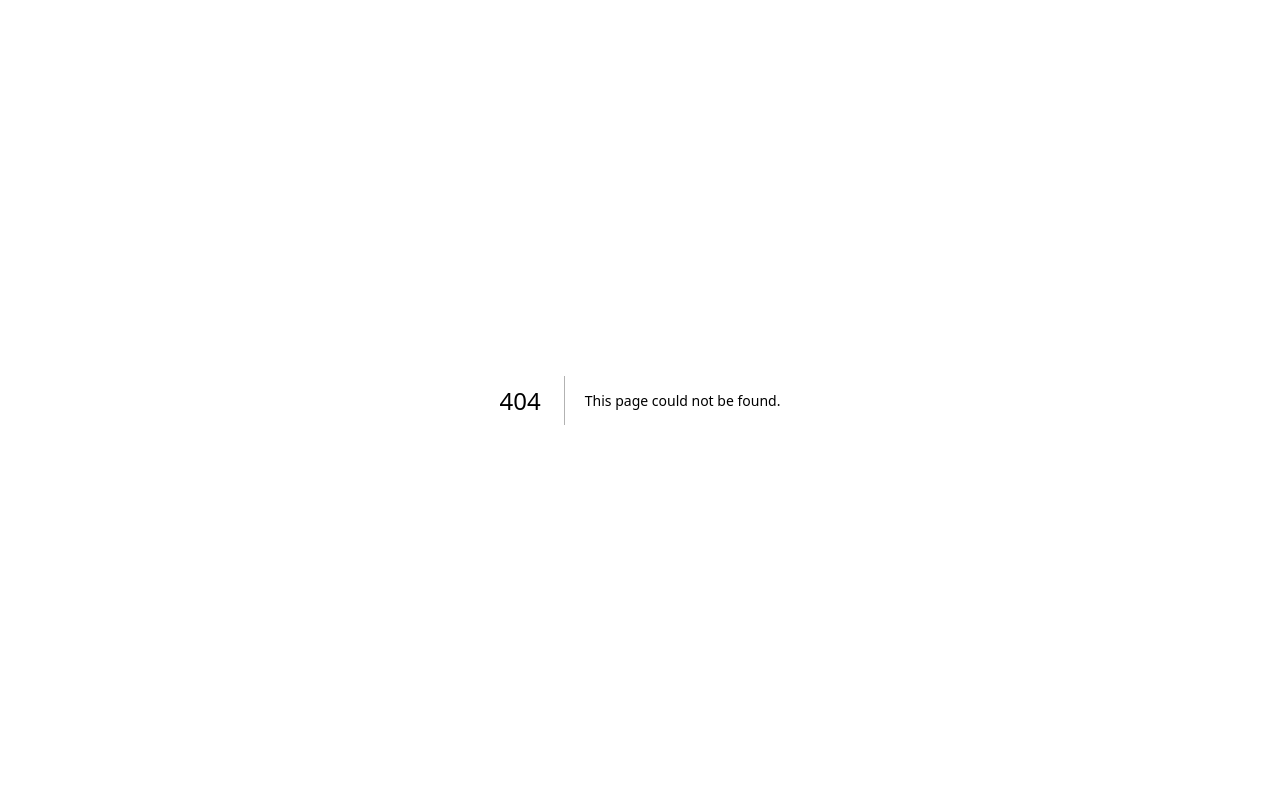
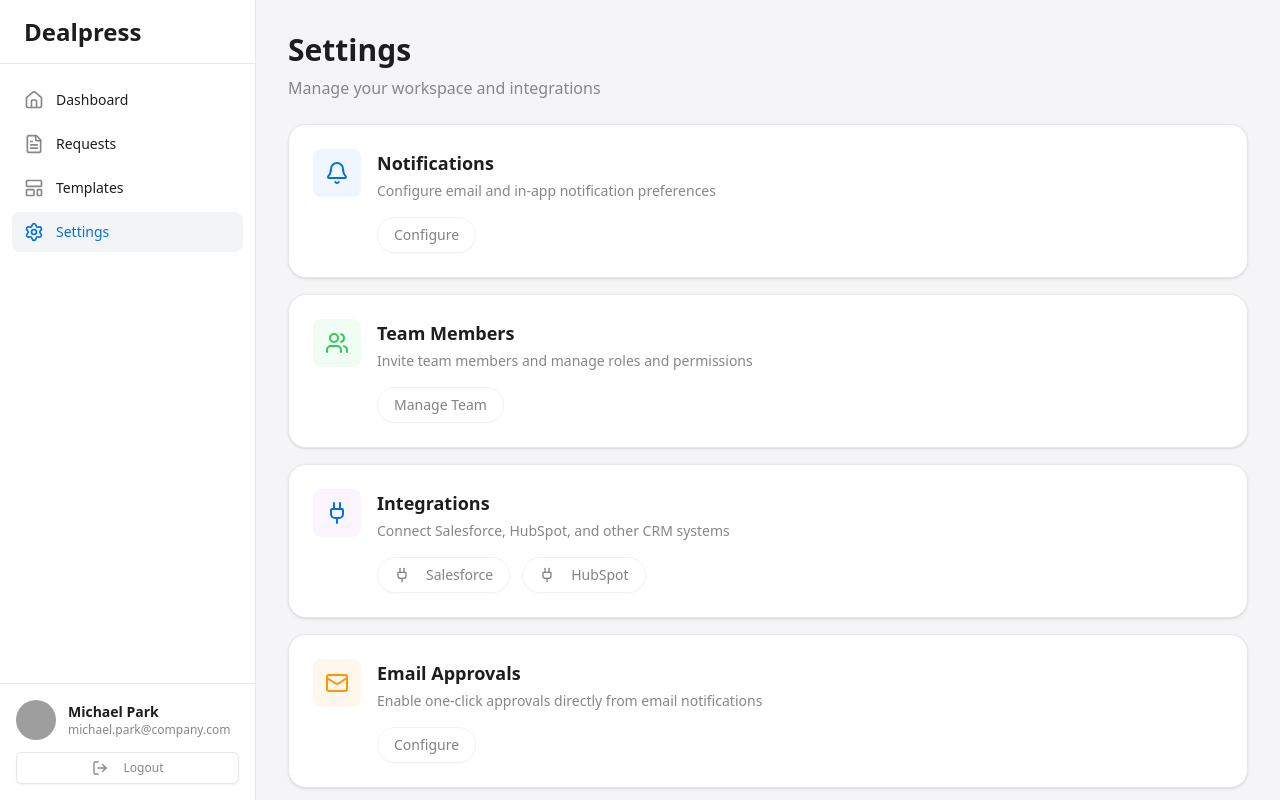
Before and after one commit to rirr-droid/dealpress, a Next.js app: page /settings in a window 1280 px wide. Before the commit this address had no page. Built offline with nearby package versions, Linux system fonts and the light colour scheme; grey boxes are pictures that could not be loaded.

Commit message:
Add Templates and Settings placeholder pages
- Created templates page with coming soon message and feature preview
- Created settings page with sections for notifications, team, integrations, and email
- Fixed navigation - no more 404 errors

```diff
--- /dev/null
+++ b/app/(dashboard)/settings/page.tsx
@@ -0,0 +1,115 @@
+"use client";
+
+import { Card } from "@/components/ui/card";
+import { Button } from "@/components/ui/button";
+import { Settings, Bell, Users, Plug, Mail } from "lucide-react";
+
+export default function SettingsPage() {
+  return (
+    <div className="space-y-6">
+      {/* Header */}
+      <div>
+        <h1 className="text-3xl font-bold text-[#1d1d1f] mb-2">Settings</h1>
+        <p className="text-[#86868b]">Manage your workspace and integrations</p>
+      </div>
+
+      {/* Settings Sections */}
+      <div className="grid gap-4">
+        {/* Notifications */}
+        <Card className="p-6 rounded-[18px] border border-gray-200">
+          <div className="flex items-start gap-4">
+            <div className="p-3 bg-blue-50 rounded-lg">
+              <Bell className="w-6 h-6 text-[#0071e3]" />
+            </div>
+            <div className="flex-1">
+              <h3 className="text-lg font-semibold text-[#1d1d1f] mb-1">Notifications</h3>
+              <p className="text-sm text-[#86868b] mb-4">
+                Configure email and in-app notification preferences
+              </p>
+              <Button variant="outline" className="rounded-full" disabled>
+                Configure
+              </Button>
+            </div>
+          </div>
+        </Card>
+
+        {/* Team Members */}
+        <Card className="p-6 rounded-[18px] border border-gray-200">
+          <div className="flex items-start gap-4">
+            <div className="p-3 bg-green-50 rounded-lg">
+              <Users className="w-6 h-6 text-[#34c759]" />
+            </div>
+            <div className="flex-1">
+              <h3 className="text-lg font-semibold text-[#1d1d1f] mb-1">Team Members</h3>
+              <p className="text-sm text-[#86868b] mb-4">
+                Invite team members and manage roles and permissions
+              </p>
+              <Button variant="outline" className="rounded-full" disabled>
+                Manage Team
+              </Button>
+            </div>
+          </div>
+        </Card>
+
+        {/* Integrations */}
+        <Card className="p-6 rounded-[18px] border border-gray-200">
+          <div className="flex items-start gap-4">
+            <div className="p-3 bg-purple-50 rounded-lg">
+              <Plug className="w-6 h-6 text-[#0071e3]" />
+            </div>
+            <div className="flex-1">
+              <h3 className="text-lg font-semibold text-[#1d1d1f] mb-1">Integrations</h3>
+              <p className="text-sm text-[#86868b] mb-4">
+                Connect Salesforce, HubSpot, and other CRM systems
+              </p>
+              <div className="flex gap-3">
+                <Button variant="outline" className="rounded-full" disabled>
+                  <Plug className="w-4 h-4 mr-2" />
+                  Salesforce
+                </Button>
+                <Button variant="outline" className="rounded-full" disabled>
+                  <Plug className="w-4 h-4 mr-2" />
+                  HubSpot
+                </Button>
+              </div>
+            </div>
+          </div>
+        </Card>
+
+        {/* Email Settings */}
+        <Card className="p-6 rounded-[18px] border border-gray-200">
+          <div className="flex items-start gap-4">
+            <div className="p-3 bg-orange-50 rounded-lg">
+              <Mail className="w-6 h-6 text-[#ff9500]" />
+            </div>
+            <div className="flex-1">
+              <h3 className="text-lg font-semibold text-[#1d1d1f] mb-1">Email Approvals</h3>
+              <p className="text-sm text-[#86868b] mb-4">
+                Enable one-click approvals directly from email notifications
+              </p>
+              <Button variant="outline" className="rounded-full" disabled>
+                Configure
+              </Button>
+            </div>
+          </div>
+        </Card>
+      </div>
+
+      {/* Coming Soon Notice */}
+      <Card className="p-6 rounded-[18px] border border-blue-200 bg-blue-50">
+        <div className="flex items-start gap-3">
+          <Settings className="w-5 h-5 text-[#0071e3] flex-shrink-0 mt-0.5" />
+          <div>
+            <p className="text-sm font-semibold text-[#0071e3] mb-1">
+              Settings Configuration Coming Soon
+            </p>
+            <p className="text-sm text-[#1d1d1f]">
+              Full settings management, including team administration, integrations, and notification
+              preferences will be available in the next release.
+            </p>
+          </div>
+        </div>
+      </Card>
+    </div>
+  );
+}
--- /dev/null
+++ b/app/(dashboard)/templates/page.tsx
@@ -0,0 +1,49 @@
+"use client";
+
+import { Card } from "@/components/ui/card";
+import { Button } from "@/components/ui/button";
+import { LayoutTemplate, Plus } from "lucide-react";
+
+export default function TemplatesPage() {
+  return (
+    <div className="space-y-6">
+      {/* Header */}
+      <div className="flex items-center justify-between">
+        <div>
+          <h1 className="text-3xl font-bold text-[#1d1d1f] mb-2">Approval Templates</h1>
+          <p className="text-[#86868b]">Create and manage approval workflows</p>
+        </div>
+        <Button className="bg-[#0071e3] hover:bg-[#0077ed] text-white rounded-full">
+          <Plus className="mr-2 h-4 w-4" />
+          New Template
+        </Button>
+      </div>
+
+      {/* Coming Soon Message */}
+      <Card className="p-12 text-center rounded-[18px] border border-gray-200">
+        <div className="max-w-md mx-auto">
+          <div className="w-16 h-16 bg-blue-50 rounded-full flex items-center justify-center mx-auto mb-4">
+            <LayoutTemplate className="w-8 h-8 text-[#0071e3]" />
+          </div>
+          <h2 className="text-2xl font-bold text-[#1d1d1f] mb-3">
+            Templates Coming Soon
+          </h2>
+          <p className="text-[#86868b] mb-6">
+            Create reusable approval workflows with custom steps, conditions, and routing rules.
+            This feature is currently in development.
+          </p>
+          <div className="bg-[#f5f5f7] rounded-xl p-4 text-left">
+            <p className="text-sm font-semibold text-[#1d1d1f] mb-2">What you will be able to do:</p>
+            <ul className="text-sm text-[#86868b] space-y-1">
+              <li>• Define multi-step approval workflows</li>
+              <li>• Set conditional routing based on deal amount</li>
+              <li>• Assign approvers by role or individual</li>
+              <li>• Configure parallel or sequential approvals</li>
+              <li>• Set SLA targets and escalation rules</li>
+            </ul>
+          </div>
+        </div>
+      </Card>
+    </div>
+  );
+}
```
